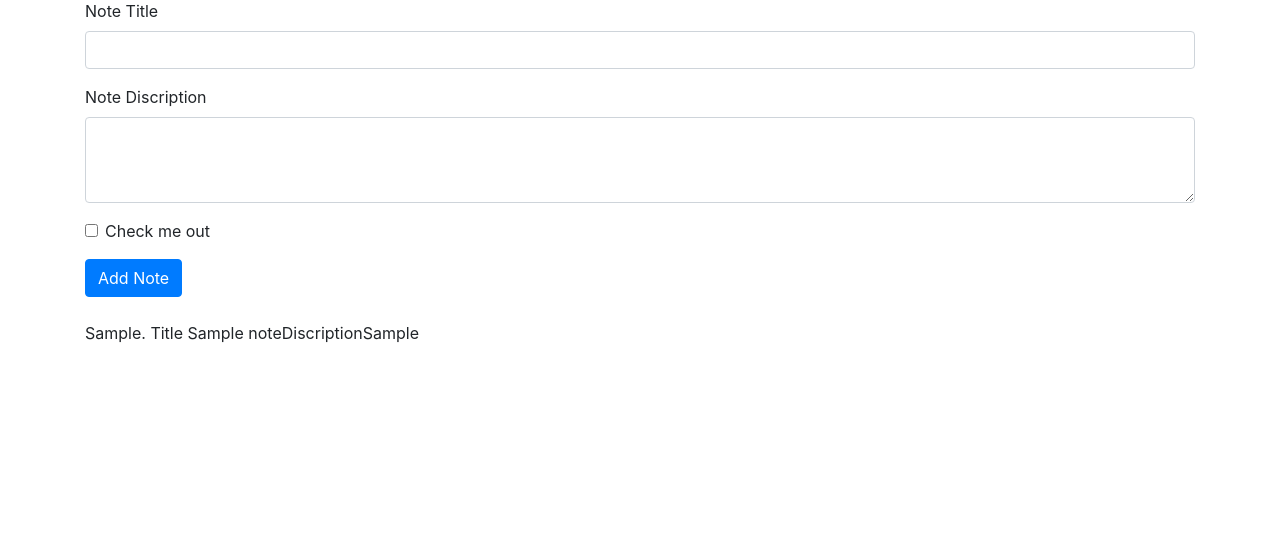
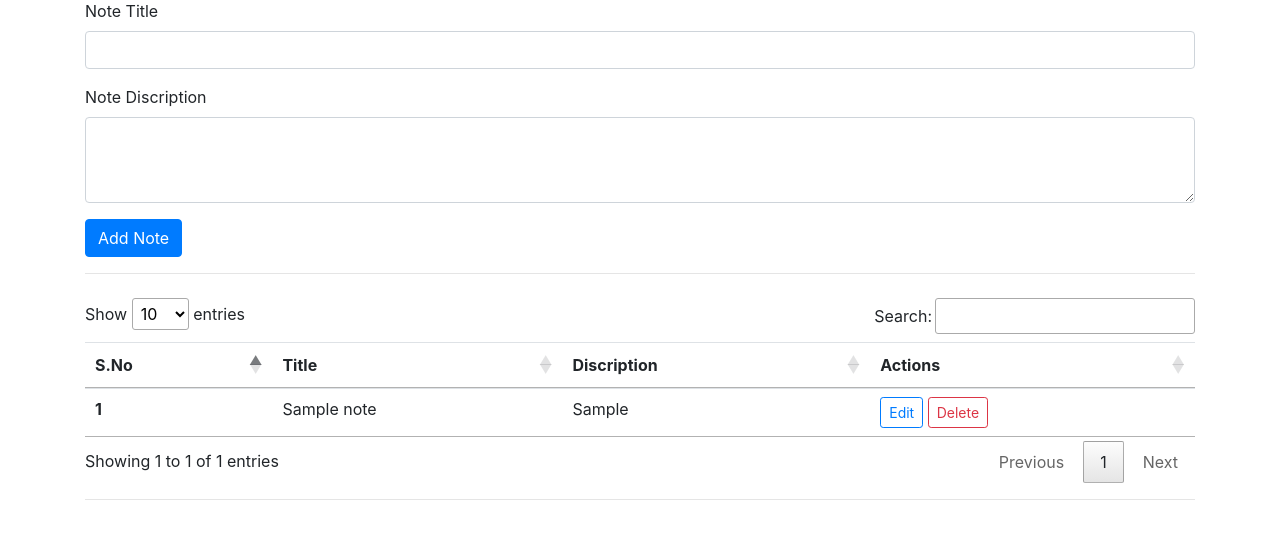
Before and after one commit to yogeshnile/crud-in-php, a PHP site: page / in a window 1280 px wide. Shown: the part 127-666 px from the top of the page. Run offline with PHP 8.4, Linux system fonts and the light colour scheme; tables that the repository leaves empty or names only in its code hold one stand-in row (values such as "Sample post"); some libraries are stand-ins or nearby versions.

Commit message:
modal added

```diff
--- a/index.php
+++ b/index.php
@@ -1,8 +1,24 @@
+<?php require 'config.php'; ?>
+
 <?php
-require 'config.php';
+$insert = false;
+if ($_SERVER['REQUEST_METHOD'] == 'POST') {
+  $title = $_POST["title"];
+  $disc = $_POST["disc"];
+
+  $sql = "INSERT INTO `notes` (`title`, `discription`) VALUES ('$title', '$disc');";
+  $result = mysqli_query($conn, $sql);
+
+  if ($result) {
+    $insert = true;
+  }
+}
  ?>
+
 <!doctype html>
 <html lang="en">
+<!--==========================================================================================-->
+<!-- Body Part -->
   <head>
     <!-- Required meta tags -->
     <meta charset="utf-8">
@@ -11,10 +27,50 @@ require 'config.php';
     <!-- Bootstrap CSS -->
     <link rel="stylesheet" href="https://stackpath.bootstrapcdn.com/bootstrap/4.5.2/css/bootstrap.min.css" integrity="sha384-JcKb8q3iqJ61gNV9KGb8thSsNjpSL0n8PARn9HuZOnIxN0hoP+VmmDGMN5t9UJ0Z" crossorigin="anonymous">
 <!--==========================================================================================-->
+    <link rel="stylesheet" type="text/css" href="//cdn.datatables.net/1.10.21/css/jquery.dataTables.min.css">
     <title>ToDo List by Yogesh Nile</title>
   </head>
+<!--==========================================================================================-->
+<!-- Body Part -->
+  <body>
+<!--==========================================================================================-->
+                  <!--  EditModal Part  -->
 
-  <body>
+
+<!-- Modal -->
+<div class="modal fade" id="editModal" tabindex="-1" aria-labelledby="editModalLabel" aria-hidden="true">
+  <div class="modal-dialog">
+    <div class="modal-content">
+      <div class="modal-header">
+        <h5 class="modal-title" id="editModalLabel">Edit Note</h5>
+        <button type="button" class="close" data-dismiss="modal" aria-label="Close">
+          <span aria-hidden="true">&times;</span>
+        </button>
+      </div>
+      <div class="modal-body">
+
+        <form action="/todo/" method="POST">
+           <div class="form-group">
+            <label for="title">Note Title</label>
+            <input type="text" class="form-control" id="titleEdit" name="titleEdit" aria-describedby="emailHelp" required="">
+          </div>
+          <div class="form-group">
+            <label for="disc">Note Discription</label>
+            <textarea class="form-control" id="discEdit" name="discEdit" rows="3" required=""></textarea>
+          </div>
+          <button type="submit" class="btn btn-primary">Add Note</button>
+        </form>
+
+      </div>
+      <div class="modal-footer">
+        <button type="button" class="btn btn-secondary" data-dismiss="modal">Close</button>
+        <button type="button" class="btn btn-primary">Save changes</button>
+      </div>
+    </div>
+  </div>
+</div>
+<!--==========================================================================================-->
+
     <nav class="navbar navbar-expand-lg navbar-dark bg-dark">
 
   <a class="navbar-brand" href="#">TODO List</a>
@@ -43,9 +99,20 @@ require 'config.php';
 <!--==========================================================================================-->
 </nav>
 
+<?php
+if ($insert) {
+  echo "<div class='alert alert-success alert-dismissible fade show' role='alert'>
+  <strong>success!</strong> Your record insert successfully.
+  <button type='button' class='close' data-dismiss='alert' aria-label='Close'>
+    <span aria-hidden='true'>&times;</span>
+  </button>
+</div>";
+}
+ ?>
+<!--==========================================================================================-->
 <div class="container my-4">
   <h2>Add a Note</h2>
-  <form>
+  <form action="/todo/" method="POST">
   <div class="form-group">
     <label for="title">Note Title</label>
     <input type="text" class="form-control" id="title" name="title" aria-describedby="emailHelp" required="">
@@ -54,29 +121,74 @@ require 'config.php';
     <label for="disc">Note Discription</label>
     <textarea class="form-control" id="disc" name="disc" rows="3" required=""></textarea>
   </div>
-  <div class="form-group form-check">
-    <input type="checkbox" class="form-check-input" id="exampleCheck1">
-    <label class="form-check-label" for="exampleCheck1">Check me out</label>
-  </div>
   <button type="submit" class="btn btn-primary">Add Note</button>
 </form>
+<hr>
 </div>
 <!--==========================================================================================-->
 <div class="container my-4">
- <?php
+ <table class="table" id="myTable">
+  <thead>
+    <tr>
+      <th scope="col">S.No</th>
+      <th scope="col">Title</th>
+      <th scope="col">Discription</th>
+      <th scope="col">Actions</th>
+    </tr>
+  </thead>
+  <tbody>
+
+     <?php
   $sql = 'SELECT * FROM `notes`';
   $result = mysqli_query($conn, $sql);
+  $sno=0;
   while($row = mysqli_fetch_assoc($result)){
-    echo $row['sno'] . ". Title ". $row['title'] . "Discription". $row['discription'];
-    echo "<br>";
+    $sno = $sno+1;
+    echo "<tr>
+      <th scope='row'>".$sno."</th>
+      <td>".$row['title']."</td>
+      <td>".$row['discription']."</td>
+      <td><button type='button' class='edit btn btn-outline-primary btn-sm'>Edit</button>
+       <button type='button' class='btn btn-outline-danger btn-sm'>Delete</button>  </td>
+    </tr>";//action buttons
   }
  ?>
+
+  </tbody>
+</table>
+<hr>
 </div>
+<!--==========================================================================================-->
     <!-- Optional JavaScript -->
     <!-- jQuery first, then Popper.js, then Bootstrap JS -->
     <script src="https://code.jquery.com/jquery-3.5.1.slim.min.js" integrity="sha384-DfXdz2htPH0lsSSs5nCTpuj/zy4C+OGpamoFVy38MVBnE+IbbVYUew+OrCXaRkfj" crossorigin="anonymous"></script>
+    <!--==========================================================================================-->
+    <script type="text/javascript" charset="utf8" src="https://cdn.datatables.net/1.10.21/js/jquery.dataTables.js"></script>
+    <!--==========================================================================================-->
     <script src="https://cdn.jsdelivr.net/npm/popper.js@1.16.1/dist/umd/popper.min.js" integrity="sha384-9/reFTGAW83EW2RDu2S0VKaIzap3H66lZH81PoYlFhbGU+6BZp6G7niu735Sk7lN" crossorigin="anonymous"></script>
+    <!--==========================================================================================-->
     <script src="https://stackpath.bootstrapcdn.com/bootstrap/4.5.2/js/bootstrap.min.js" integrity="sha384-B4gt1jrGC7Jh4AgTPSdUtOBvfO8shuf57BaghqFfPlYxofvL8/KUEfYiJOMMV+rV" crossorigin="anonymous"></script>
+    <!--==========================================================================================-->
+     <script type="text/javascript">
+      $(document).ready( function () {
+    $('#myTable').DataTable();
+  } );
+    </script>
+
+    <script type="text/javascript">
+      edits = document.getElementsByClassName('edit');
+      Array.from(edits).forEach((element)=>{
+        element.addEventListener("click", (e)=>{
+          console.log("edit", );
+          tr = e.target.parentNode.parentNode;
+          title = tr.getElementsByTagName("td")[0].innerText;
+          discription = tr.getElementsByTagName("td")[1].innerText;
+          titleEdit.value = title;
+          discEdit.value = discription;
+          $('#editModal').modal('toggle');
+        })
+      })
+    </script>
 <!--==========================================================================================-->
   </body>
 </html>
```
